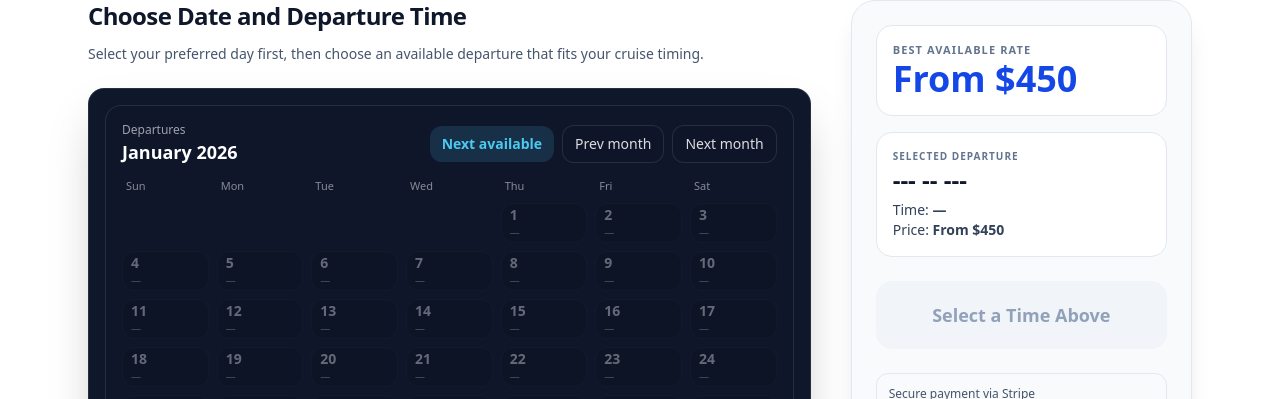
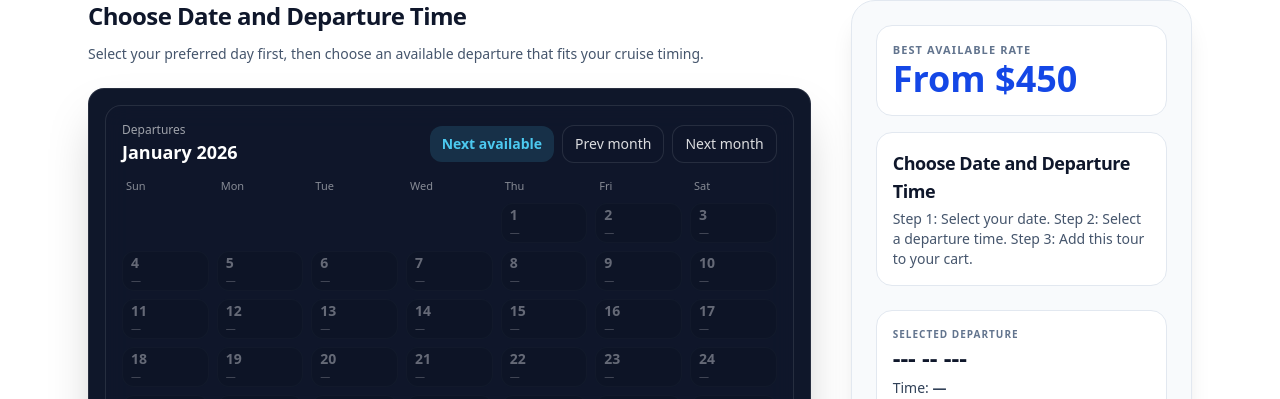
Before and after one commit to erichroeseler123-bot/wta-renderer, a Next.js app: page /tours/akhummer/16602 in a window 1280 px wide. Shown: the part 550-949 px from the top of the page. Built offline with nearby package versions, Linux system fonts and the light colour scheme; no server answers.

Commit message:
fix(booking): make add-to-cart flow explicit in picker

```diff
--- a/components/tours/ItemBookingPicker.tsx
+++ b/components/tours/ItemBookingPicker.tsx
@@ -1,6 +1,9 @@
 "use client";
 
+import Link from "next/link";
+import { useState } from "react";
 import { useCruise } from "@/context/CruiseContext";
+import { useCart } from "@/app/components/cart/CartContext";
 
 export default function ItemBookingPicker({
   selectedDay,
@@ -16,9 +19,34 @@ export default function ItemBookingPicker({
   onAdd: () => void;
 }) {
   const { ship } = useCruise();
+  const { open } = useCart();
+  const [added, setAdded] = useState(false);
+  const showAddedState = added && canAdd && Boolean(selectedDay && selectedTimeLabel);
+
+  const buttonText = !selectedDay
+    ? "Select a date to begin"
+    : !selectedTimeLabel
+      ? "Select a departure time"
+      : showAddedState
+        ? "Added"
+        : "Add to Cart";
+
+  function onPrimaryClick() {
+    if (!canAdd) return;
+    onAdd();
+    setAdded(true);
+    window.setTimeout(() => setAdded(false), 2200);
+  }
 
   return (
-    <div className="text-center space-y-6">
+    <div className="space-y-6">
+      <div className="rounded-2xl border border-slate-200 bg-white p-4 text-left">
+        <h3 className="text-lg font-black tracking-tight text-slate-900">Choose Date and Departure Time</h3>
+        <p className="mt-1 text-sm text-slate-600">
+          Step 1: Select your date. Step 2: Select a departure time. Step 3: Add this tour to your cart.
+        </p>
+      </div>
+
       <div className="rounded-2xl border border-slate-200 bg-white p-4 text-left">
         <p className="text-[10px] font-bold uppercase tracking-widest text-slate-500">
           Selected departure
@@ -43,18 +71,40 @@ export default function ItemBookingPicker({
         ) : null}
       </div>
 
-      <button type="button"
-        onClick={onAdd}
+      <button
+        type="button"
+        onClick={onPrimaryClick}
         disabled={!canAdd}
         className={[
-          "w-full py-5 rounded-2xl font-black text-lg transition",
+          "w-full rounded-2xl py-5 text-lg font-black transition",
           canAdd
             ? "bg-indigo-700 text-white shadow-xl shadow-indigo-700/30 hover:bg-indigo-800"
             : "bg-slate-100 text-slate-400 cursor-not-allowed",
         ].join(" ")}
       >
-        {canAdd ? "Add to Alaska Itinerary" : "Select a Time Above"}
+        {buttonText}
       </button>
+
+      {showAddedState ? (
+        <div className="rounded-xl border border-emerald-200 bg-emerald-50 p-3 text-sm font-semibold text-emerald-800">
+          Tour added to cart.
+          <div className="mt-2 flex flex-wrap gap-2">
+            <button
+              type="button"
+              onClick={open}
+              className="rounded-lg bg-emerald-700 px-3 py-1 text-xs font-bold uppercase tracking-wide text-white hover:bg-emerald-800"
+            >
+              View Cart
+            </button>
+            <Link
+              href="/checkout"
+              className="rounded-lg border border-emerald-300 bg-white px-3 py-1 text-xs font-bold uppercase tracking-wide text-emerald-800 hover:bg-emerald-100"
+            >
+              Checkout
+            </Link>
+          </div>
+        </div>
+      ) : null}
 
       <div className="rounded-xl border border-slate-200 bg-slate-50 p-3 text-left text-xs text-slate-600">
         <div>Secure payment via Stripe</div>
```
